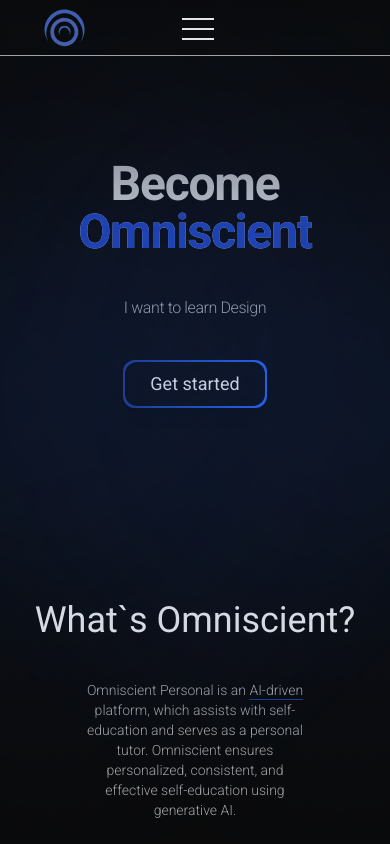
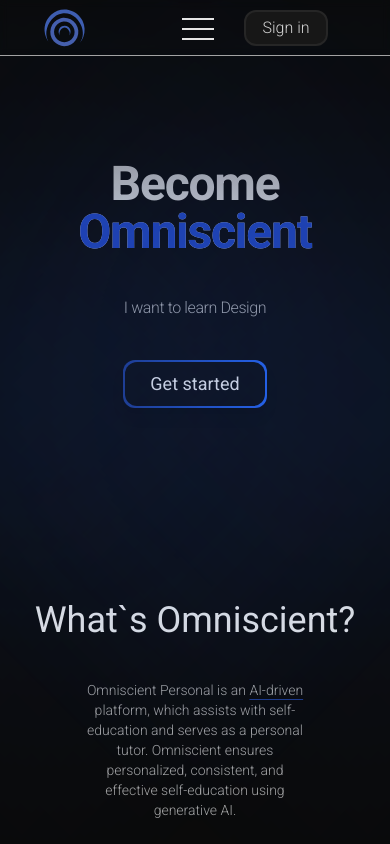
Before and after one commit to Lavryniukk/omniscent-frontend, a Next.js app: page / in a window 390 px wide. Shown: the top 844 px of the page. Built offline with nearby package versions, Linux system fonts and the light colour scheme; no server answers.

Commit message:
Minor change

```diff
--- a/app/components/headerComponents/noAuth/SignIn.tsx
+++ b/app/components/headerComponents/noAuth/SignIn.tsx
@@ -3,7 +3,7 @@ import Link from "next/link";
 let SignIn = () => {
   return (
     <div className="w-32">
-      <div className="hidden mx-auto w-fit px-4 border-secondary border-2  p-1 rounded-xl hover:border-accent-700 transition-colors duration-200 bg-secondary-900 sm:flex justify-around space-x-3 items-center">
+      <div className=" mx-auto w-fit px-4 border-secondary border-2  p-1 rounded-xl hover:border-accent-700 transition-colors duration-200 bg-secondary-900 flex justify-around space-x-3 items-center">
         <Link
           href="/api/auth/login"
           className="text-text-300 font-roboto font-light hover:text-text-50 transition-colors duration-200"
```
